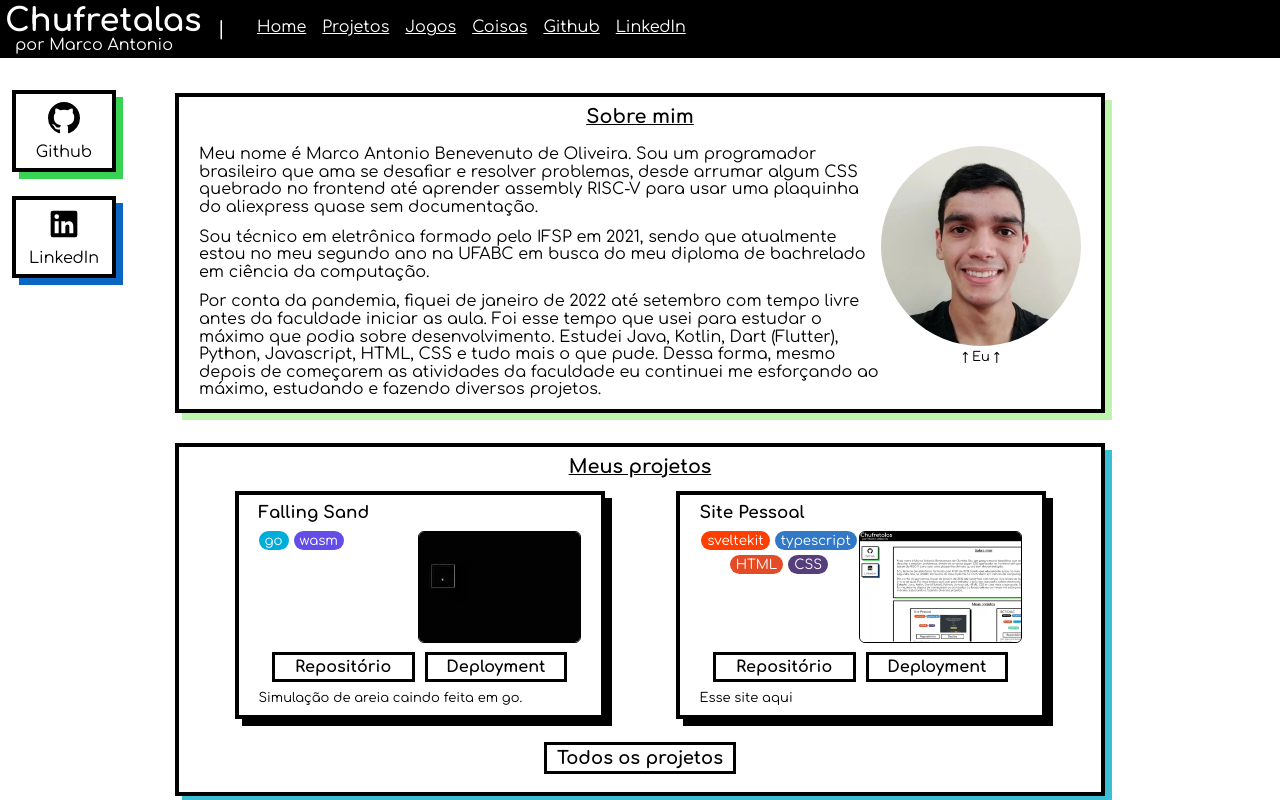
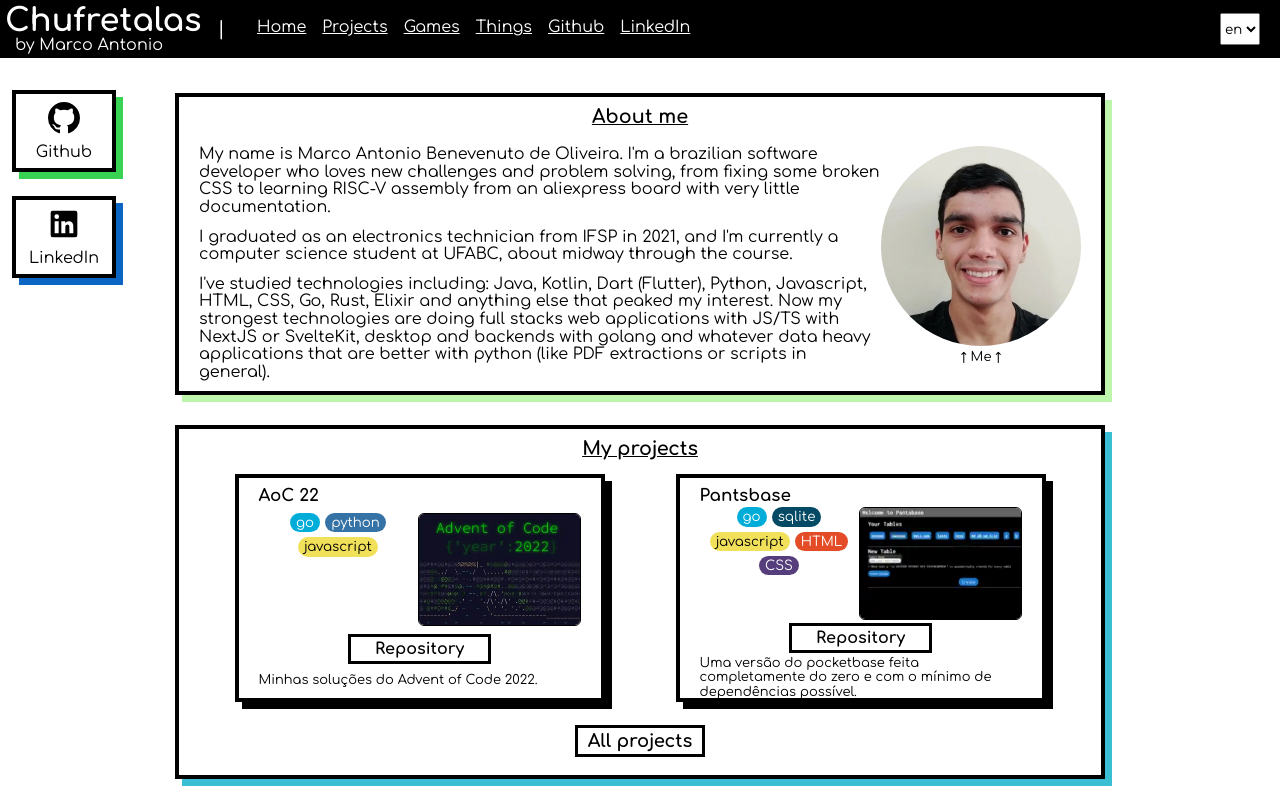
Before and after one commit to Chufretalas/chufretalas_site, a SvelteKit app: page / in a window 1280 px wide. Shown: the top 800 px of the page. Built offline with nearby package versions, Linux system fonts and the light colour scheme.

Commit message:
started adding multi language support

```diff
--- /dev/null
+++ b/src/langs/stores.ts
@@ -0,0 +1,19 @@
+import { derived, writable } from "svelte/store";
+import translations from "./translations";
+
+//TODO: persist this on page reload
+export const locale = writable("en");
+export const locales = Object.keys(translations);
+
+function translate(locale: string, key: string) {
+    let text = translations[locale]
+    key.split(".").forEach((key) => {
+        text = text[key]
+    })
+
+    return text;
+}
+
+export const t = derived(locale, ($locale) => (key: string) =>
+    translate($locale, key)
+);
--- /dev/null
+++ b/src/langs/translations.ts
@@ -0,0 +1,70 @@
+export default {
+    en: {
+        home: {
+            about_me: {
+                title: "About me",
+                p1: `My name is Marco Antonio Benevenuto de Oliveira. I'm a brazilian software developer who loves new challenges and problem solving, from fixing some broken CSS to learning RISC-V assembly from an aliexpress board with very little documentation.`,
+                p2: `I graduated as an electronics technician from IFSP in 2021, and I'm currently a computer science student at UFABC, about midway through the course.`,
+                p3: `I've studied technologies including: Java, Kotlin, Dart (Flutter), Python, Javascript, HTML, CSS, Go, Rust, Elixir and anything else that peaked my interest. Now my strongest technologies are doing full stacks web applications with JS/TS with NextJS or SvelteKit, desktop and backends with golang and whatever data heavy applications that are better with python (like PDF extractions or scripts in general).`,
+                show_more: "Show More",
+                show_less: "Show Less",
+                image_description: `↑ Me ↑`
+            },
+            my_projects: {
+                title: "My projects",
+                button: "All projects"
+            },
+            other_pages: {
+                title: "Other Pages",
+                games_button: "Games",
+                things_button: "Things"
+            }
+        },
+        navbar: {
+            by: "by",
+            projects: "Projects",
+            games: "Games",
+            things: "Things",
+        },
+        game_card: {
+            button: "Visit Game"
+        },
+        project_card: {
+            repo_button: "Repository"
+        }
+    },
+    pt: {
+        home: {
+            about_me: {
+                title: "Sobre mim",
+                p1: `Meu nome é Marco Antonio Benevenuto de Oliveira. Sou um programador brasileiro que ama se desafiar e resolver problemas, desde arrumar algum CSS quebrado no frontend até aprender assembly RISC-V para usar uma plaquinha do aliexpress quase sem documentação.`,
+                p2: `Sou técnico em eletrônica formado pelo IFSP em 2021, sendo que atualmente estou na metade do curso de ciência da computação na UFABC.`,
+                p3: `Já estudei tecnologias incluindo: Java, Kotlin, Dart (Flutter), Python, Javascript, HTML, CSS, Go, Rust, Elixir e qualquer outra coisa que chamou o meu interesse. Atualmente meus pontos mais fortes são aplicações web full stack em JS/TS com NextJS ou SvelteKit, aplicativos desktop e backends em golang e qualquer aplicação com foco em dados que são melhor escritas em python (como extratores de PDF e scripts no geral).`,
+                show_more: "Mostrar Mais",
+                show_less: "Mostrar Menos",
+                image_description: `↑ Eu ↑`
+            },
+            my_projects: {
+                title: "Meus projetos",
+                button: "Todos os projetos"
+            },
+            other_pages: {
+                title: "Outras páginas",
+                games_button: "Jogos",
+                things_button: "Coisas"
+            }
+        },
+        navbar: {
+            by: "por",
+            projects: "Projetos",
+            games: "Jogos",
+            things: "Coisas",
+        },
+        game_card: {
+            button: "Visitar Jogo"
+        },
+        project_card: {
+            repo_button: "Repositório"
+        }
+    },
+} as any
--- a/src/lib/components/GameCard.svelte
+++ b/src/lib/components/GameCard.svelte
@@ -1,6 +1,7 @@
 <script lang="ts">
     import type { IProject } from "$lib/data/projects";
     import CoolBox from "./CoolBox.svelte";
+    import { t } from "$langs/stores";
     export let project: IProject;
     export let accentColor = "black";
 </script>
@@ -14,7 +15,7 @@
                 src={project.img}
                 alt={`${project.title}'s preview image`}
             />
-            <a href={project.deployURL}>Visitar Jogo</a>
+            <a href={project.deployURL}>{$t("game_card.button")}</a>
             <p class="description">
                 {project.description}
             </p>
--- a/src/lib/components/Navbar.svelte
+++ b/src/lib/components/Navbar.svelte
@@ -1,6 +1,7 @@
 <script lang="ts">
     import { slide } from "svelte/transition";
     import NavbarLinks from "./NavbarLinks.svelte";
+    import { t, locale, locales } from "$langs/stores";
 
     let menuExpanded = false;
 </script>
@@ -10,7 +11,7 @@
         <a href="/">
             <h1>Chufretalas</h1>
         </a>
-        <span style:margin-left={"10px"}>por Marco Antonio</span>
+        <span style:margin-left={"10px"}>{$t("navbar.by")} Marco Antonio</span>
     </div>
     <div class="navigation_buttons only_on_computer" transition:slide>
         <NavbarLinks />
@@ -28,6 +29,11 @@
         <span>Menu</span>
         <span>{menuExpanded ? "︿" : "﹀"}</span>
     </button>
+    <select bind:value={$locale} class="locale_selector">
+        {#each locales as l}
+            <option value={l}>{l}</option>
+        {/each}
+    </select>
 </nav>
 
 <style>
@@ -76,6 +82,12 @@
         flex-direction: column-reverse;
     }
 
+    .locale_selector {
+        position: absolute;
+        right: 20px;
+        height: 2rem;
+    }
+
     @media only screen and (min-width: 768px) {
         .only_on_mobile {
             display: none;
--- a/src/lib/components/NavbarLinks.svelte
+++ b/src/lib/components/NavbarLinks.svelte
@@ -1,10 +1,11 @@
 <script lang="ts">
+    import {t} from "$langs/stores"
 </script>
 
 <a href="/">Home</a>
-<a href="/projetos">Projetos</a>
-<a href="/jogos">Jogos</a>
-<a href="/coisas">Coisas</a>
+<a href="/projetos">{$t("navbar.projects")}</a>
+<a href="/jogos">{$t("navbar.games")}</a>
+<a href="/coisas">{$t("navbar.things")}</a>
 <a href="https://github.com/Chufretalas" target="_blank">Github</a>
 <a href="https://www.linkedin.com/in/marco-benevenuto" target="_blank"
     >LinkedIn</a
--- a/src/lib/components/ProjectCard.svelte
+++ b/src/lib/components/ProjectCard.svelte
@@ -1,6 +1,7 @@
 <script lang="ts">
     import type { IProject } from "$lib/data/projects";
     import CoolBox from "./CoolBox.svelte";
+    import { t } from "$langs/stores";
     export let project: IProject;
     export let accentColor = "black";
 </script>
@@ -28,7 +29,7 @@
             </div>
             <div class="external_buttons">
                 {#if project.repoURL}
-                    <a href={project.repoURL} target="_blank">Repositório</a>
+                    <a href={project.repoURL} target="_blank">{$t("project_card.repo_button")}</a>
                 {/if}
                 {#if project.deployURL}
                     <a href={project.deployURL} target="_blank">Deployment</a>
--- a/src/routes/+page.svelte
+++ b/src/routes/+page.svelte
@@ -1,18 +1,16 @@
 <script>
-    import CoisaCard from "$lib/components/CoisaCard.svelte";
     import CoolBox from "$lib/components/CoolBox.svelte";
-    import GameCard from "$lib/components/GameCard.svelte";
     import ProjectCard from "$lib/components/ProjectCard.svelte";
     import VeryNiceLookingButton from "$lib/components/VeryNiceLookingButton.svelte";
     import GithubLogo from "$lib/components/svgs/GithubLogo.svelte";
     import LinkedInLogo from "$lib/components/svgs/LinkedInLogo.svelte";
     import { PROJECTS } from "$lib/data/projects";
     import toShuffled from "$lib/utils/shuffle";
+    import { t } from "$langs/stores";
 
     const sampleProjects = toShuffled(PROJECTS);
 
     let aboutReadMore = false;
-
     //TODO: avoid loading game assets when not on a computer
     //TODO: add a <meta> tag to every page to make the SEO really powerful adn stuff https://developer.chrome.com/docs/lighthouse/seo/meta-description?utm_source=lighthouse&utm_medium=devtools&hl=pt-br
 </script>
@@ -35,31 +33,17 @@
         </VeryNiceLookingButton>
     </section>
     <section class="section_middle">
-        <CoolBox title="Sobre mim" accentColor="#bdf5ac">
+        <CoolBox title={$t("home.about_me.title")} accentColor="#bdf5ac">
             <div class="about_section_content">
                 <div class="about_section_text">
                     <p>
-                        Meu nome é Marco Antonio Benevenuto de Oliveira. Sou um
-                        programador brasileiro que ama se desafiar e resolver
-                        problemas, desde arrumar algum CSS quebrado no frontend
-                        até aprender assembly RISC-V para usar uma plaquinha do
-                        aliexpress quase sem documentação.
+                        {$t("home.about_me.p1")}
                     </p>
                     <p class:hide_show_more={!aboutReadMore}>
-                        Sou técnico em eletrônica formado pelo IFSP em 2021,
-                        sendo que atualmente estou no meu segundo ano na UFABC
-                        em busca do meu diploma de bachrelado em ciência da
-                        computação.
+                        {$t("home.about_me.p2")}
                     </p>
                     <p class:hide_show_more={!aboutReadMore}>
-                        Por conta da pandemia, fiquei de janeiro de 2022 até
-                        setembro com tempo livre antes da faculdade iniciar as
-                        aula. Foi esse tempo que usei para estudar o máximo que
-                        podia sobre desenvolvimento. Estudei Java, Kotlin, Dart
-                        (Flutter), Python, Javascript, HTML, CSS e tudo mais o
-                        que pude. Dessa forma, mesmo depois de começarem as
-                        atividades da faculdade eu continuei me esforçando ao
-                        máximo, estudando e fazendo diversos projetos.
+                        {$t("home.about_me.p3")}
                     </p>
                 </div>
                 <div
@@ -67,26 +51,34 @@
                     class:hide_show_more={!aboutReadMore}
                 >
                     <img src="/profile_picture.webp" alt="minha foto" />
-                    <span>↑ Eu ↑</span>
+                    <span>{$t("home.about_me.image_description")}</span>
                 </div>
                 <button
                     on:click={() => (aboutReadMore = !aboutReadMore)}
                     id="about_show_more_button"
-                    >{aboutReadMore ? "Mostrar Menos" : "Mostrar Mais"}</button
+                    >{aboutReadMore
+                        ? $t("home.about_me.show_less")
+                        : $t("home.about_me.show_more")}</button
                 >
             </div>
         </CoolBox>
-        <CoolBox title="Meus projetos" accentColor="#39bed3">
+        <CoolBox title={$t("home.my_projects.title")} accentColor="#39bed3">
             <div class="sample_projects_wrapper">
                 <ProjectCard project={sampleProjects[0]} />
                 <ProjectCard project={sampleProjects[1]} />
             </div>
-            <a href="/projetos" class="bw_button">Todos os projetos</a>
+            <a href="/projetos" class="bw_button"
+                >{$t("home.my_projects.button")}</a
+            >
         </CoolBox>
-        <CoolBox title="Outras páginas 👍" accentColor="red">
+        <CoolBox title="{$t('home.other_pages.title')} 👍" accentColor="red">
             <div class="other_pages_inner_wrapper">
-                <a href="/jogos" class="bw_button">🎮 Jogos 📺</a>
-                <a href="/coisas" class="bw_button">🚀 Coisas 🪑</a>
+                <a href="/jogos" class="bw_button"
+                    >🎮 {$t("home.other_pages.games_button")} 📺</a
+                >
+                <a href="/coisas" class="bw_button"
+                    >🚀 {$t("home.other_pages.things_button")} 🪑</a
+                >
             </div>
         </CoolBox>
     </section>
@@ -210,6 +202,5 @@
             color: black;
             font-weight: bolder;
         }
-
     }
 </style>
--- a/svelte.config.js
+++ b/svelte.config.js
@@ -11,7 +11,10 @@ const config = {
 		// adapter-auto only supports some environments, see https://kit.svelte.dev/docs/adapter-auto for a list.
 		// If your environment is not supported or you settled on a specific environment, switch out the adapter.
 		// See https://kit.svelte.dev/docs/adapters for more information about adapters.
-		adapter: adapter()
+		adapter: adapter(),
+		alias: {
+			$langs: "src/langs"
+		}
 	}
 };
 
```
